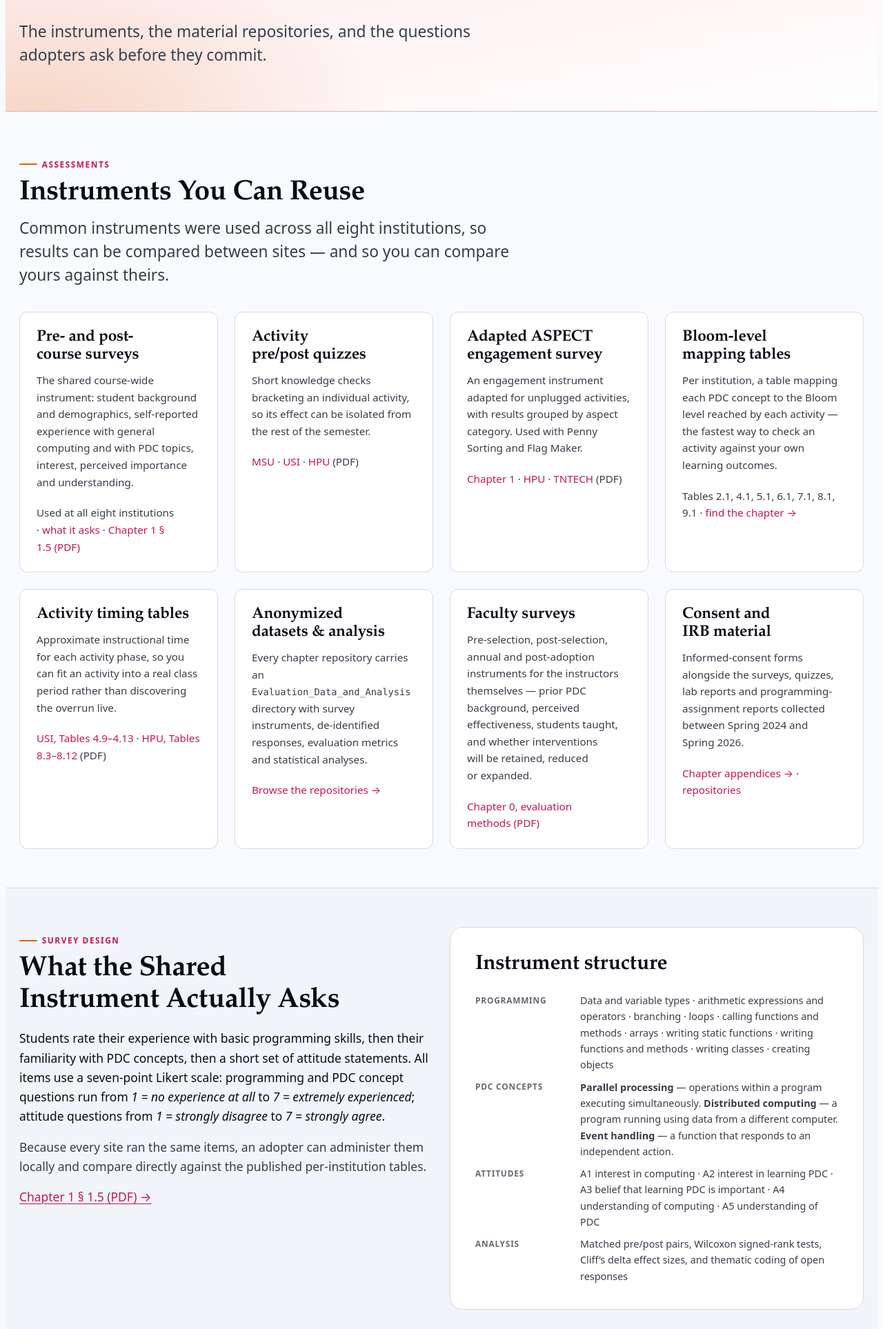
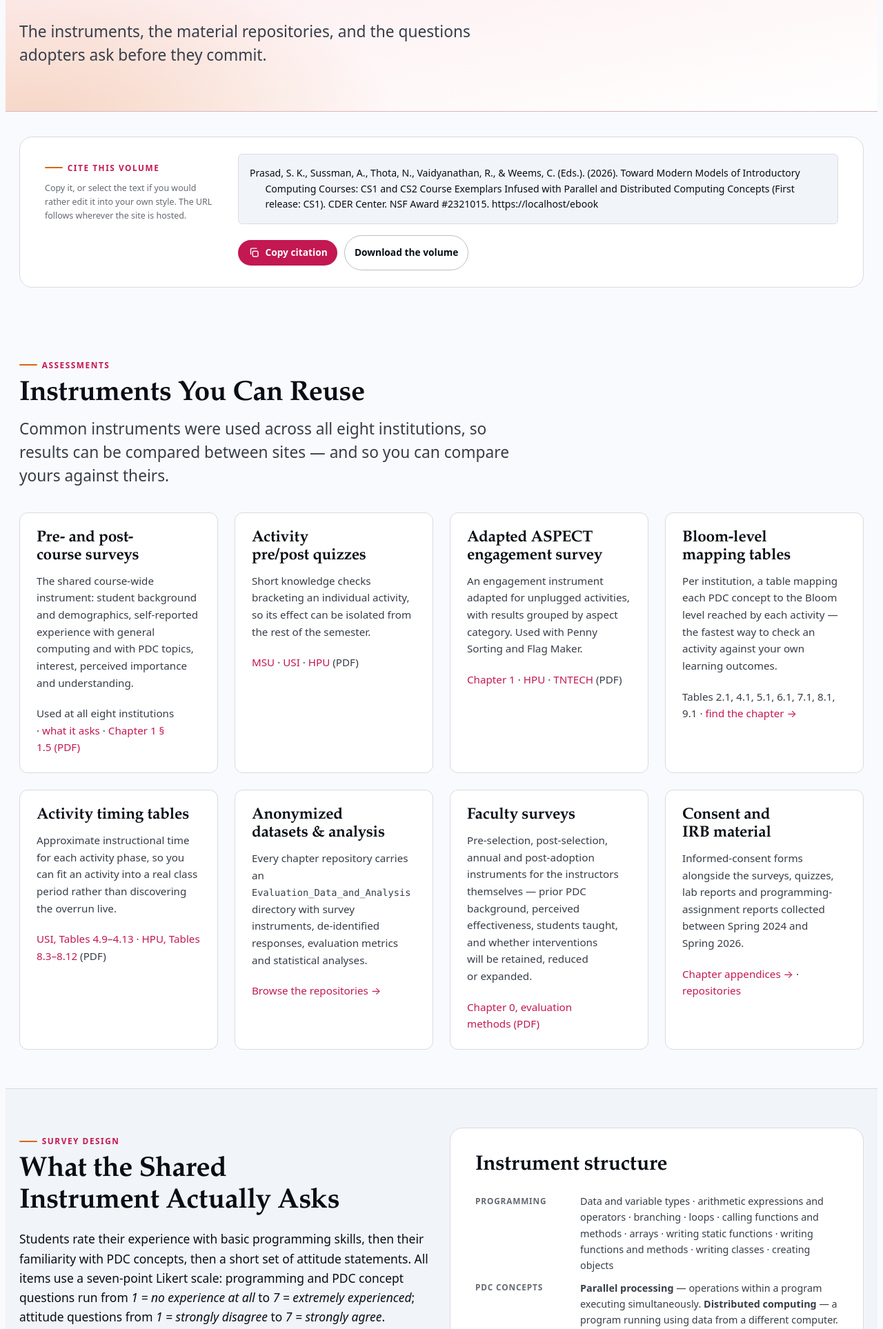
Before and after one commit to buddhi1/nsfexemplar, a PHP site: page /resources.php in a window 1280 px wide. Shown: the part 402-2329 px from the top of the page at 69% size. Run offline with PHP 8.4, Linux system fonts and the light colour scheme.

Commit message:
Explicit eBook buttons in the hero, and a copyable citation
Hero
- "Read the e-book" was the PDF download but did not say so. Split into
  "Download eBook" and "Go to eBook"; "Find an activity" kept
- Icon-only copy button for the citation, no text, as asked

Resources
- New "Cite this volume" card: the citation as selectable text with a hanging
  indent, plus a copy button

The volume prints no suggested citation of its own — it only notes a citation
placeholder for the repository — so this is assembled from its title page in
$CITATION in partials/header.php. The URL is built from the serving host, so
it stays right after a move. Copy falls back to a hidden textarea where the
async clipboard API is unavailable, and the button confirms for two seconds.

Co-Authored-By: Claude Opus 5 <noreply@anthropic.com>

```diff
--- a/assets/site.css
+++ b/assets/site.css
@@ -684,6 +684,36 @@
     background: var(--brand-tint); color: var(--brand-deep);
     font-size: 0.78rem; font-weight: 700; font-variant-numeric: tabular-nums;
   }
+
+  /* --- citation ------------------------------------------------------------ */
+  .cite-card {
+    display: grid; gap: var(--sp-4);
+    grid-template-columns: minmax(0, 16rem) minmax(0, 1fr);
+    align-items: start;
+    padding: var(--sp-4) var(--sp-5);
+    background: var(--bg-raised); border: 1px solid var(--line);
+    border-radius: var(--radius-l);
+  }
+  @media (width < 56rem) { .cite-card { grid-template-columns: 1fr; } }
+  .cite-text {
+    margin: 0; padding: var(--sp-3);
+    background: var(--bg-sunken); border: 1px solid var(--line);
+    border-radius: var(--radius-s);
+    font-size: 0.88rem; line-height: 1.6; color: var(--fg);
+    /* hanging indent, the way a reference list sets */
+    padding-inline-start: calc(var(--sp-3) + 1.4rem); text-indent: -1.4rem;
+    overflow-wrap: break-word;
+  }
+
+  /* --- copy button ---------------------------------------------------------
+     Swaps to a tick for a moment after a successful copy.                   */
+  .btn--icon { padding-inline: 0.7rem; }
+  .btn[data-copy][data-copied] {
+    background: color-mix(in oklab, var(--flag-4) 22%, var(--bg-raised));
+    border-color: color-mix(in oklab, var(--flag-4) 55%, var(--line));
+    color: var(--fg);
+  }
+  .btn[data-copy][data-copied] svg { color: var(--flag-4); }
 
   /* --- panel --- */
   .panel {
--- a/assets/site.js
+++ b/assets/site.js
@@ -97,6 +97,55 @@
 
   /* ------------------------------------------------- generic year stamp -- */
   $$('[data-year]').forEach((el) => { el.textContent = new Date().getFullYear(); });
+
+  /* --------------------------------------------------------------- copy --
+     Any [data-copy] button copies its value and confirms briefly. Falls back
+     to a hidden textarea where the async clipboard API is unavailable, which
+     includes pages served over plain http. */
+  (() => {
+    const buttons = $$('[data-copy]');
+    if (!buttons.length) return;
+
+    const legacyCopy = (text) => {
+      const ta = document.createElement('textarea');
+      ta.value = text;
+      ta.setAttribute('readonly', '');
+      ta.style.cssText = 'position:fixed;top:-1000px;opacity:0';
+      document.body.appendChild(ta);
+      ta.select();
+      let ok = false;
+      try { ok = document.execCommand('copy'); } catch { ok = false; }
+      ta.remove();
+      return ok;
+    };
+
+    buttons.forEach((btn) => {
+      const label = btn.querySelector('span:not(.visually-hidden)');
+      const original = label ? label.textContent : null;
+      let timer = null;
+
+      const confirm = (ok) => {
+        clearTimeout(timer);
+        btn.toggleAttribute('data-copied', ok);
+        if (label) label.textContent = ok ? 'Copied' : 'Press Ctrl+C';
+        btn.setAttribute('aria-label', ok ? 'Citation copied' : 'Copy failed — select the text instead');
+        timer = setTimeout(() => {
+          btn.removeAttribute('data-copied');
+          if (label && original !== null) label.textContent = original;
+          btn.setAttribute('aria-label', 'Copy citation');
+        }, 2200);
+      };
+
+      btn.addEventListener('click', async () => {
+        const text = btn.dataset.copy || '';
+        if (navigator.clipboard && window.isSecureContext) {
+          try { await navigator.clipboard.writeText(text); return confirm(true); }
+          catch { /* fall through to the legacy path */ }
+        }
+        confirm(legacyCopy(text));
+      });
+    });
+  })();
 
   /* ------------------------------------------------------------- reveal --
      One-shot: reveal on first sight, then stop watching. Never reverses. */
--- a/partials/header.php
+++ b/partials/header.php
@@ -22,6 +22,21 @@ $PROJECT_NAME  = 'Modern Course Exemplars infused with Parallel and Distributed
                . 'for the Introductory Computing Course Sequence';
 $PROJECT_SHORT = 'Modern Course Exemplars';
 $PROJECT_TAG   = 'Infused with Parallel &amp; Distributed Computing for the Introductory Computing Course Sequence';
+
+/* ---------------------------------------------------------------- citation --
+   The volume does not print a suggested citation of its own, so this is
+   assembled from its title page. Edit here if the project settles on
+   different wording — it is used on the home page and the resources page.
+   The URL follows whatever host the site is served from, so it stays correct
+   after a move; set $CITE_URL explicitly to pin it. */
+$BOOK_TITLE    = 'Toward Modern Models of Introductory Computing Courses: '
+               . 'CS1 and CS2 Course Exemplars Infused with Parallel and Distributed Computing Concepts';
+$CITE_YEAR     = '2026';
+$CITE_EDITORS  = 'Prasad, S. K., Sussman, A., Thota, N., Vaidyanathan, R., & Weems, C. (Eds.)';
+$CITE_HOST     = preg_replace('/[^A-Za-z0-9.:\-]/', '', $_SERVER['HTTP_HOST'] ?? 'nsfexemplar.cdercenter.org');
+$CITE_URL      = 'https://' . $CITE_HOST . '/ebook';
+$CITATION      = sprintf('%s. (%s). %s (First release: CS1). CDER Center. NSF Award #2321015. %s',
+                         $CITE_EDITORS, $CITE_YEAR, $BOOK_TITLE, $CITE_URL);
 
 $NAV = [
     'home'      => ['index.php',     'Home'],
--- a/resources.php
+++ b/resources.php
@@ -15,6 +15,27 @@ include 'partials/header.php';
       they commit.</p>
   </div>
 </section>
+
+<!-- ──────────────────────────────────────────────────────── citation ──── -->
+<div class="shell section--tight" id="cite">
+  <div class="cite-card">
+    <div>
+      <p class="eyebrow">Cite this volume</p>
+      <p class="tiny faint mt-2">Copy it, or select the text if you would rather edit it into your own
+        style. The URL follows wherever the site is hosted.</p>
+    </div>
+    <div>
+      <p class="cite-text" data-cite-text><?= e($CITATION) ?></p>
+      <div class="cluster mt-3">
+        <button class="btn btn--primary btn--sm" type="button" data-copy="<?= e($CITATION) ?>">
+          <svg viewBox="0 0 24 24" fill="none" stroke="currentColor" stroke-width="2" stroke-linecap="round" stroke-linejoin="round" aria-hidden="true"><rect x="9" y="9" width="11" height="11" rx="2"/><path d="M5 15V5a2 2 0 0 1 2-2h10"/></svg>
+          <span>Copy citation</span>
+        </button>
+        <a class="btn btn--ghost btn--sm" href="download.php?f=book">Download the volume</a>
+      </div>
+    </div>
+  </div>
+</div>
 
 <!-- ────────────────────────────────────────────────────── assessments ─── -->
 <div class="shell section" id="assessments">
```
Also changed, not shown: index.php (+10 -1 lines).
